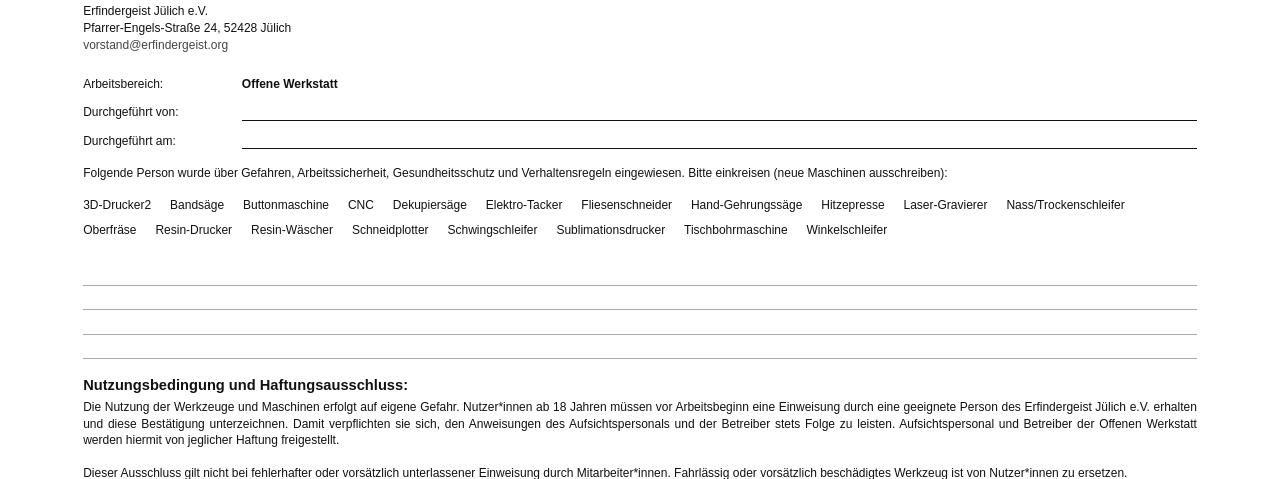
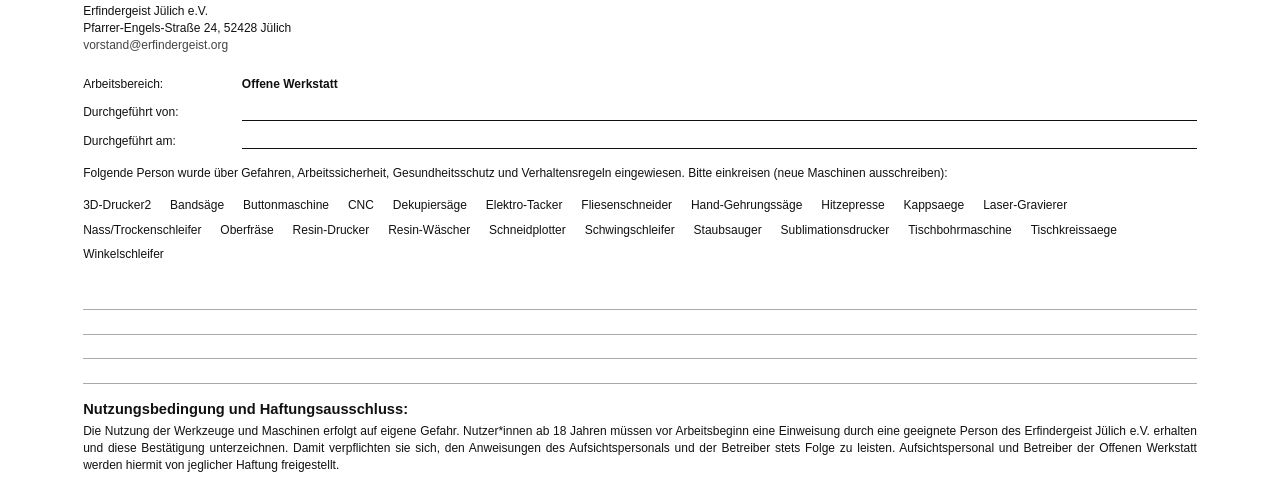
Before and after one commit to ErfindergeistJuelichOfficial/pdf-generator, a Python web app: template src/templates/einweisung_werkstatt.html in a window 1280 px wide. Shown: the part 139-618 px from the top of the page. Run offline with Jinja, Linux system fonts and the light colour scheme; the template is opened without the code that fills it, so the values that code supplies are empty.

Commit message:
add tischkreissäge, kappsäge und staubsauger

```diff
--- a/src/templates/einweisung_werkstatt.html
+++ b/src/templates/einweisung_werkstatt.html
@@ -117,6 +117,7 @@
       <span>Fliesenschneider</span>
       <span>Hand-Gehrungssäge</span>
       <span>Hitzepresse</span>
+      <span>Kappsaege</span>
       <span>Laser-Gravierer</span>
       <span>Nass/Trockenschleifer</span>
       <span>Oberfräse</span>
@@ -124,8 +125,10 @@
       <span>Resin-Wäscher</span>
       <span>Schneidplotter</span>
       <span>Schwingschleifer</span>
+      <span>Staubsauger</span>
       <span>Sublimationsdrucker</span>
       <span>Tischbohrmaschine</span>
+      <span>Tischkreissaege</span>
       <span>Winkelschleifer</span>
     </div>
 
```
